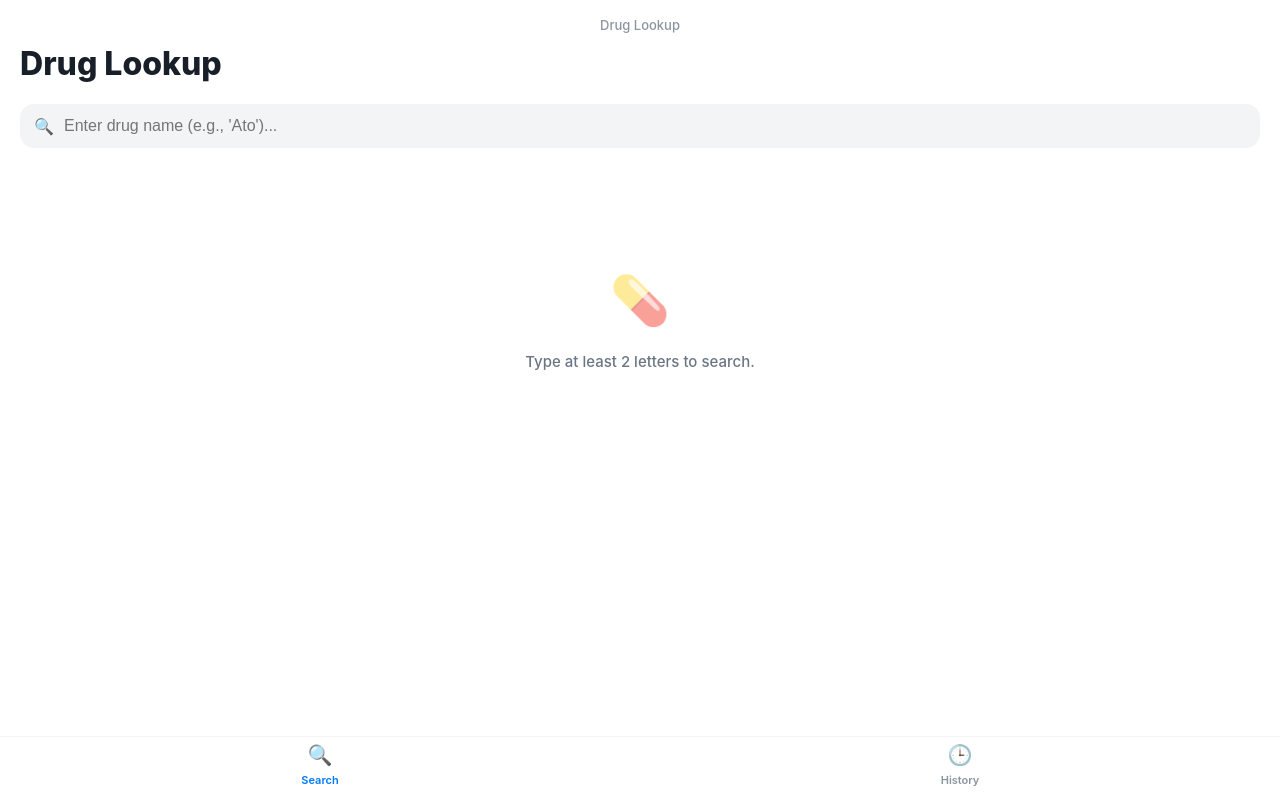
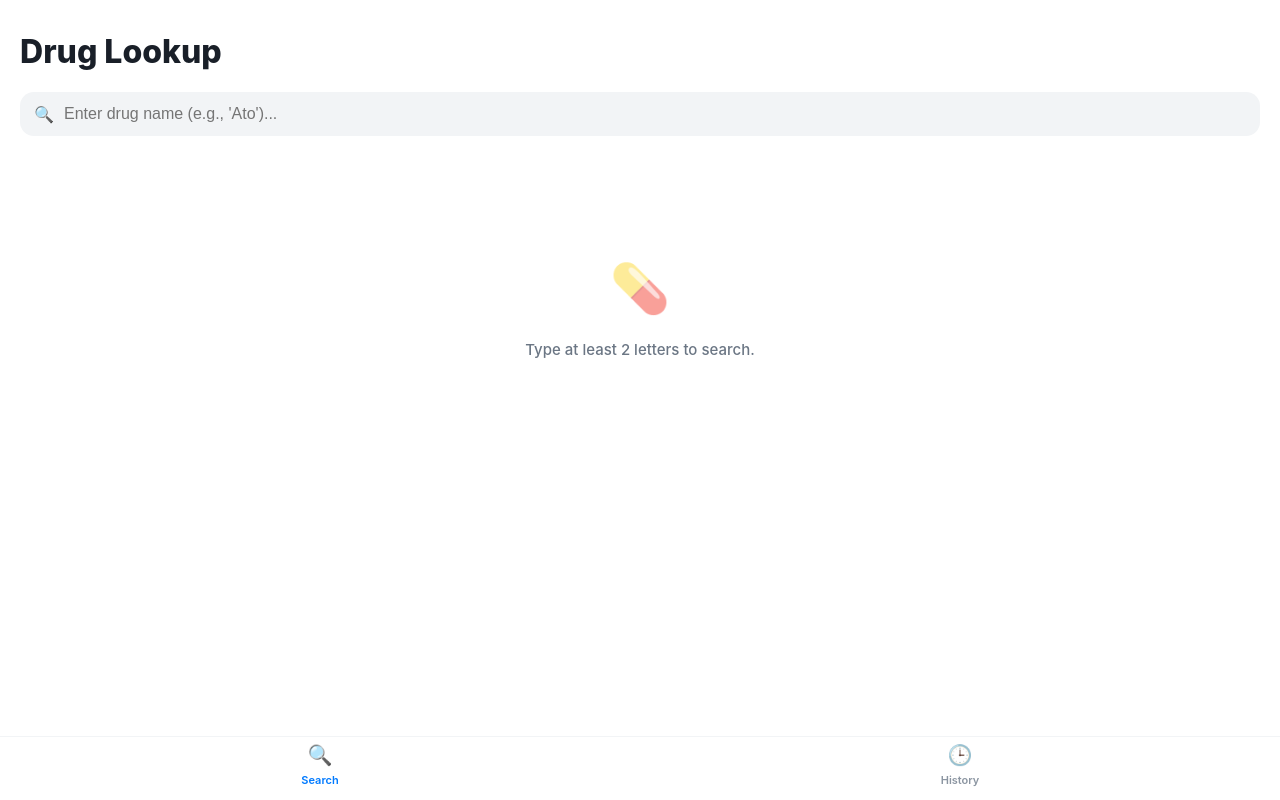
Before and after one commit to sunyeunmin/DrugLookup, a React (Vite) app: page / in a window 1280 px wide. Built offline with nearby package versions, Linux system fonts and the light colour scheme.

Commit message:
드디어-3

```diff
--- a/src/App.jsx
+++ b/src/App.jsx
@@ -1,7 +1,7 @@
 import React, { useState, useEffect } from 'react';
 import { createClient } from '@supabase/supabase-js';
 
-// 1. Supabase 설정 (주소 뒤에 rest/v1/ 제거된 상태 유지)
+// 1. Supabase 설정 (본인의 환경에 맞게 유지)
 const SUPABASE_URL = 'https://znzgptzwbumcbfmnmrfs.supabase.co';
 const SUPABASE_ANON_KEY = 'sb_publishable_kx5_uc3eHDnzaAQVRD1d6Q_mdKuvc8w';
 const supabase = createClient(SUPABASE_URL, SUPABASE_ANON_KEY);
@@ -29,7 +29,6 @@ export default function App() {
       setErrorMessage('');
 
       try {
-        // 테이블에서 brand_name이나 generic_name이 입력값으로 시작되는 행 실시간 조회
         const { data, error } = await supabase
           .from('drugs')
           .select('*')
@@ -60,8 +59,8 @@ export default function App() {
       {/* -------------------- 1. 검색 메인 화면 -------------------- */}
       {currentScreen === 'search' && (
         <div style={styles.flexLayout}>
+          {/* 상단 1개 타이틀로 깔끔하게 정리 */}
           <div style={styles.headerArea}>
-            <div style={styles.subHeader}>Drug Lookup</div>
             <h1 style={styles.mainTitle}>Drug Lookup</h1>
           </div>
 
@@ -125,36 +124,54 @@ export default function App() {
       {/* -------------------- 2. 약품 상세 정보 화면 -------------------- */}
       {currentScreen === 'detail' && selectedDrug && (
         <div style={styles.flexLayout}>
+          {/* 네비게이션 바에서 반복되던 약 이름 제거하여 가독성 확보 */}
           <div style={styles.navBar}>
             <button onClick={() => setCurrentScreen('search')} style={styles.backButton}>❮ Back</button>
-            <span style={styles.navTitle}>{selectedDrug.brand_name || selectedDrug.generic_name}</span>
             <div style={{ width: '60px' }}></div>
           </div>
 
+          {/* 요청하신 필드 순서대로 재정렬 */}
           <div style={{ ...styles.scrollArea, padding: '20px 16px' }}>
             <h2 style={styles.detailTitle}>"{selectedDrug.brand_name || selectedDrug.generic_name}"</h2>
 
             <div style={styles.detailCard}>
+              {/* 1. Brand Name */}
               <div style={styles.infoRow}>
                 <div style={styles.infoLabel}>Brand Name</div>
                 <div style={styles.brandHighlight}>{selectedDrug.brand_name || 'N/A'}</div>
               </div>
+
+              {/* 2. Generic Name */}
+              <div style={styles.infoRow}>
+                <div style={styles.infoLabel}>Generic Name</div>
+                <div style={styles.infoValue}>{selectedDrug.generic_name || '-'}</div>
+              </div>
+
+              {/* 3. Category */}
               <div style={styles.infoRow}>
                 <div style={styles.infoLabel}>Category</div>
                 <div style={styles.infoValue}>{selectedDrug.category || '-'}</div>
               </div>
+
+              {/* 4. Sub Category */}
               <div style={styles.infoRow}>
-                <div style={styles.infoLabel}>Generic Name</div>
-                <div style={styles.infoValue}>{selectedDrug.generic_name || '-'}</div>
+                <div style={styles.infoLabel}>Sub Category</div>
+                <div style={styles.infoValue}>{selectedDrug.sub_category || '-'}</div>
               </div>
+
+              {/* 5. Classification */}
               <div style={styles.infoRow}>
                 <div style={styles.infoLabel}>Classification</div>
                 <div style={styles.infoValue}>{selectedDrug.drug_classification || selectedDrug.drug_classificati || '-'}</div>
               </div>
+
+              {/* 6. Indication */}
               <div style={styles.infoRow}>
                 <div style={styles.infoLabel}>Indication</div>
                 <div style={styles.infoValue}>{selectedDrug.indication || '-'}</div>
               </div>
+
+              {/* 7. Important Info (Remarks) */}
               <div style={{ ...styles.infoRow, borderBottom: 'none' }}>
                 <div style={styles.infoLabel}>Important Info</div>
                 <div style={styles.remarksBox}>
@@ -173,8 +190,7 @@ export default function App() {
 const styles = {
   mobileContainer: { width: '100vw', height: '100vh', backgroundColor: '#ffffff', fontFamily: '-apple-system, BlinkMacSystemFont, sans-serif', overflow: 'hidden', position: 'relative', boxSizing: 'border-box' },
   flexLayout: { display: 'flex', flexDirection: 'column', width: '100%', height: '100%' },
-  headerArea: { padding: '16px 20px 4px 20px' },
-  subHeader: { fontSize: '13px', color: '#8b95a1', fontWeight: '500', textAlign: 'center', marginBottom: '2px' },
+  headerArea: { padding: '24px 20px 4px 20px' },
   mainTitle: { fontSize: '32px', fontWeight: '800', color: '#191f28', margin: '4px 0' },
   searchBarWrapper: { position: 'relative', margin: '8px 20px 16px 20px', backgroundColor: '#f2f4f6', borderRadius: '14px', padding: '10px 14px', display: 'flex', alignItems: 'center' },
   searchIcon: { fontSize: '16px', marginRight: '8px' },
@@ -196,7 +212,6 @@ const styles = {
   tabLabel: { fontSize: '11px', fontWeight: '600' },
   navBar: { display: 'flex', alignItems: 'center', justifyContent: 'space-between', height: '52px', borderBottom: '1px solid #f2f4f6', padding: '0 16px', backgroundColor: '#ffffff' },
   backButton: { border: 'none', backgroundColor: 'transparent', color: '#007aff', fontSize: '16px', fontWeight: '500', cursor: 'pointer', width: '60px', textAlign: 'left' },
-  navTitle: { fontSize: '17px', fontWeight: '600', color: '#191f28' },
   detailTitle: { fontSize: '28px', fontWeight: '700', color: '#191f28', margin: '0 0 20px 0' },
   detailCard: { backgroundColor: '#ffffff', borderRadius: '20px', border: '1px solid #e5e8eb', padding: '6px 18px', boxShadow: '0 4px 12px rgba(0, 0, 0, 0.02)' },
   infoRow: { padding: '16px 0', borderBottom: '1px solid #f2f4f6' },
```
